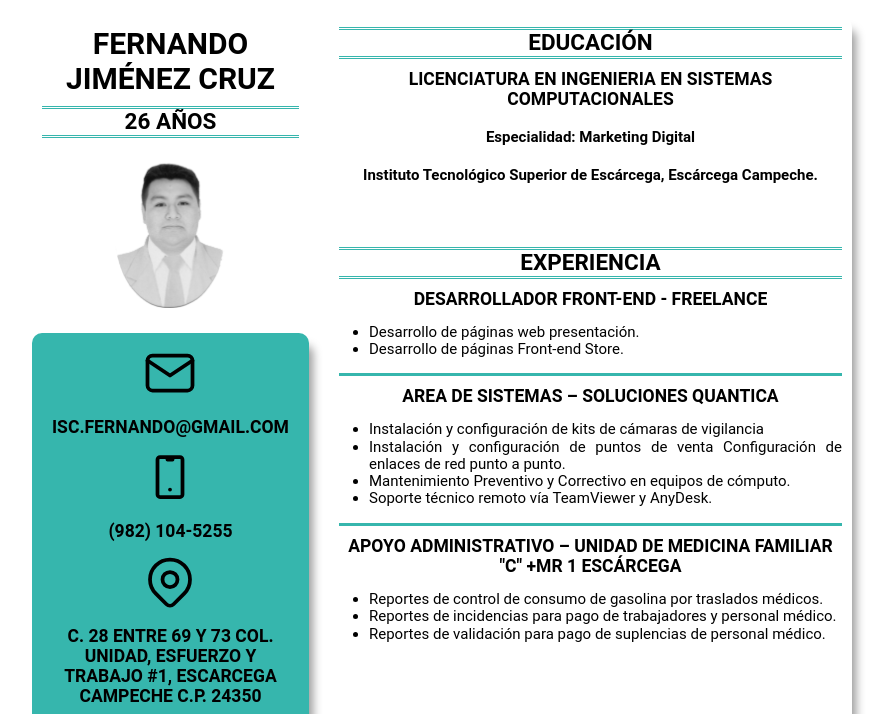
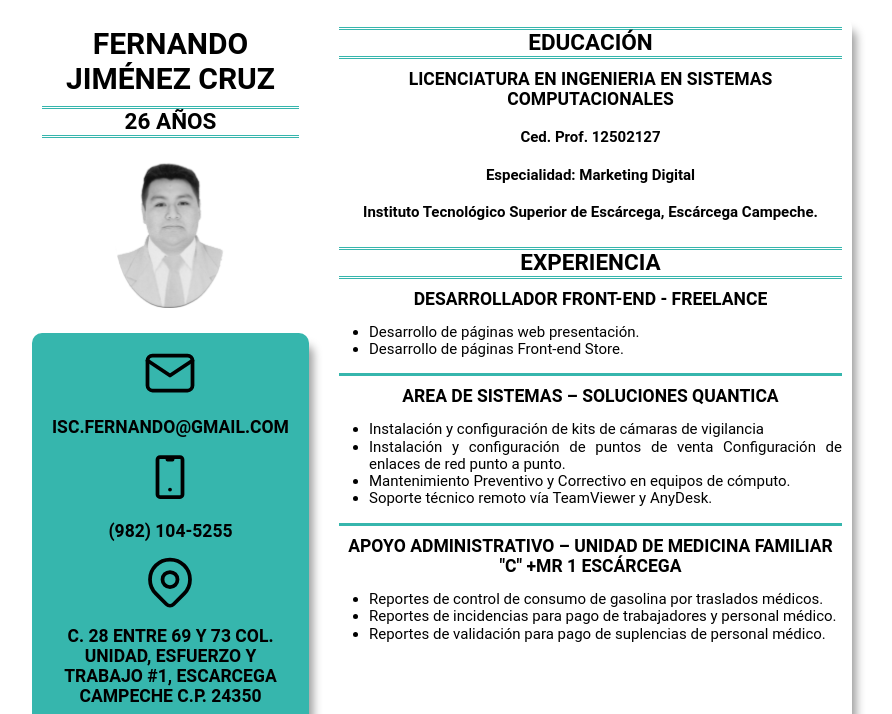
Before and after one commit to isc-ferjicruz/cv_isc-ferjicruz, a plain HTML site: page index.html in a window 1280 px wide. Shown: the part 55-769 px from the top of the page, without its empty margins (198-1090 px from the left). Drawn offline with Linux system fonts and the light colour scheme.

Commit message:
Add files via upload

```diff
--- a/index.html
+++ b/index.html
@@ -86,6 +86,7 @@
             <section>
                 <h2 class="contenedor__borde">Educación</h2>
                 <h3>LICENCIATURA EN INGENIERIA EN SISTEMAS COMPUTACIONALES </h3>
+                <H4>Ced. Prof. 12502127</H4>
                 <h4>Especialidad: Marketing Digital</h4>
                 <h4>Instituto Tecnológico Superior de Escárcega, Escárcega Campeche.</h4>
             </section>
```
